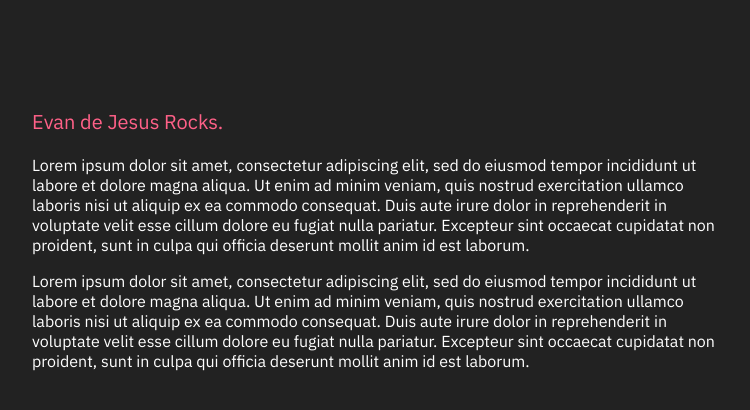
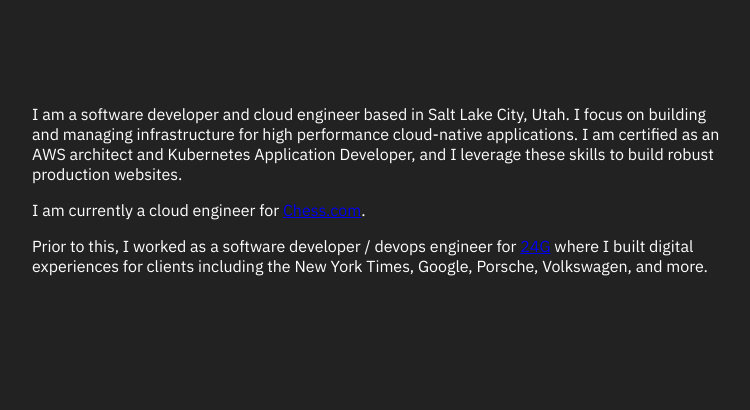
Before and after one commit to evandejesus/evandejes.us, a Jekyll site: the page built from about.html, in a window 1280 px wide. Shown: the top 410 px of the page, without its empty margins (8-758 px from the left). Built offline with Jekyll 4.4.1, drawn with Linux system fonts in a browser that asks for light colours.

Commit message:
add favicon, update scss

```diff
--- /dev/null
+++ b/_includes/head.html
@@ -0,0 +1,15 @@
+<head>
+  <meta name="viewport" content="width=device-width, initial-scale=1" />
+  <meta charset="utf-8" />
+  <title>{{ page.title }} | {{ site.title }}</title>
+
+  <link rel="preconnect" href="https://fonts.googleapis.com" />
+  <link rel="preconnect" href="https://fonts.gstatic.com" crossorigin />
+  <link
+    href="https://fonts.googleapis.com/css2?family=Playfair+Display:wght@600&display=swap"
+    rel="stylesheet"
+  />
+
+  <link rel="stylesheet" href="{{ "/assets/css/main.css" | relative_url }}">
+  <link rel="shortcut icon" type="image/png" href="/favicon.ico" />
+</head>
--- a/_layouts/default.html
+++ b/_layouts/default.html
@@ -2,15 +2,7 @@
 ---
 <!DOCTYPE html>
 <html lang="{{ site.lang | default: "en-US" }}">
-  <head>
-    <meta name="viewport" content="width=device-width, initial-scale=1">
-    <meta charset="utf-8">
-    <title>{{ page.title }} - {{ site.title }}</title>
-
-    <link rel="preconnect" href="https://fonts.googleapis.com"><link rel="preconnect" href="https://fonts.gstatic.com" crossorigin><link href="https://fonts.googleapis.com/css2?family=Playfair+Display:wght@600&display=swap" rel="stylesheet">
-
-    <link rel="stylesheet" href="{{ "/assets/css/main.css" | relative_url }}">
-  </head>
+  {% include head.html %}
   <body>
     <div class="global-wrapper">
       {% include header.html %}
--- /dev/null
+++ b/_sass/layouts/home.scss
@@ -0,0 +1,6 @@
+.home-wrapper {
+    .title {
+        font-size: 4rem;
+        font-family: 'Playfair Display', serif;
+      }
+}
--- a/_sass/main.scss
+++ b/_sass/main.scss
@@ -4,15 +4,11 @@ body {
   font-family: $body-font;
 }
 
-.main-content {
-  padding: 5em 0 2em 0;
-}
-
 .highlight {
   color: $highlight-color;
 }
 
-.title {
-  font-size: 5rem;
-  font-family: 'Playfair Display', serif;
+
+.main-content {
+  padding: 5em 0 2em 0;
 }
--- a/about.html
+++ b/about.html
@@ -3,17 +3,16 @@ layout: default
 title: About
 
 intro: |
-  Evan de Jesus Rocks.
+  I am a software developer and cloud engineer based in Salt Lake City, Utah. I focus on building and managing infrastructure for high performance cloud-native applications. I am certified as an AWS architect and Kubernetes Application Developer, and I leverage these skills to build robust production websites.
 
-main: |
-  Lorem ipsum dolor sit amet, consectetur adipiscing elit, sed do eiusmod tempor incididunt ut labore et dolore magna aliqua. Ut enim ad minim veniam, quis nostrud exercitation ullamco laboris nisi ut aliquip ex ea commodo consequat. Duis aute irure dolor in reprehenderit in voluptate velit esse cillum dolore eu fugiat nulla pariatur. Excepteur sint occaecat cupidatat non proident, sunt in culpa qui officia deserunt mollit anim id est laborum.
+  I am currently a cloud engineer for <a href="chess.com">Chess.com</a>.
 
-  Lorem ipsum dolor sit amet, consectetur adipiscing elit, sed do eiusmod tempor incididunt ut labore et dolore magna aliqua. Ut enim ad minim veniam, quis nostrud exercitation ullamco laboris nisi ut aliquip ex ea commodo consequat. Duis aute irure dolor in reprehenderit in voluptate velit esse cillum dolore eu fugiat nulla pariatur. Excepteur sint occaecat cupidatat non proident, sunt in culpa qui officia deserunt mollit anim id est laborum.
+  Prior to this, I worked as a software developer / devops engineer for <a href="24g.com">24G</a> where I built digital experiences for clients including the New York Times, Google, Porsche, Volkswagen, and more.
 ---
 
 <div class="about-wrapper">
   <div class="about">
-    <div class="highlight paragraph-large">{{ page.intro | markdownify }}</div>
-    <div class="paragraph-normal">{{ page.main | markdownify }}</div>
+    <!-- <div class="highlight paragraph-large">{{ page.intro | markdownify }}</div> -->
+    <div class="paragraph-normal">{{ page.intro | markdownify }}</div>
   </div>
 </div>
--- a/assets/css/main.scss
+++ b/assets/css/main.scss
@@ -8,5 +8,6 @@
 @import "typography";
 @import "media";
 @import "grid";
-@import "about";
 @import "header";
+@import "layouts/about";
+@import "layouts/home";
```
Also changed, not shown: index.html (+6 -4 lines), _sass/layouts/about.scss (renamed from _sass/about.scss), favicon.ico (added), 1 other file.
